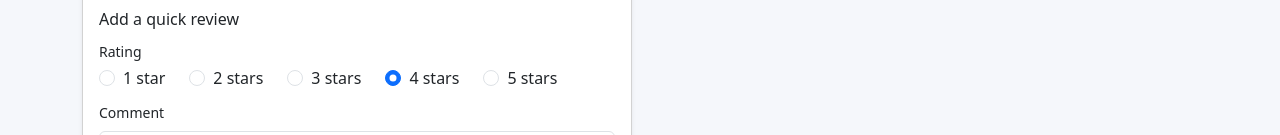
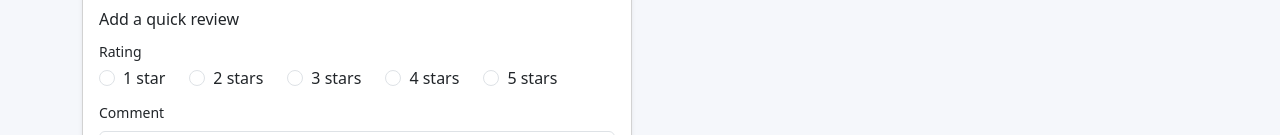
Before and after one commit to CS571-F25/p66, a React (Vite) app: page /#/library in a window 1280 px wide. Shown: the part 665-800 px from the top of the page. Built offline with nearby package versions, Linux system fonts and the light colour scheme; the HTML template or start-up script is replaced by a standard one.

Commit message:
comments are no longer required to leave a star review

```diff
--- a/src/components/ReviewForm.jsx
+++ b/src/components/ReviewForm.jsx
@@ -2,19 +2,24 @@ import { useState } from 'react'
 import { Button, Form, Stack } from 'react-bootstrap'
 
 export default function ReviewForm({ onSubmit }) {
-  const [rating, setRating] = useState(4)
+  const [rating, setRating] = useState(null)
   const [text, setText] = useState('')
+  const [error, setError] = useState('')
 
   const handleSubmit = (event) => {
     event.preventDefault()
-    if (!text.trim()) return
+    if (!rating) {
+      setError('Select a rating to save your review.')
+      return
+    }
+    setError('')
     onSubmit({
       reviewer: 'You',
       rating,
       text: text.trim()
     })
     setText('')
-    setRating(4)
+    setRating(null)
   }
 
   return (
@@ -49,9 +54,13 @@ export default function ReviewForm({ onSubmit }) {
             value={text}
             onChange={(e) => setText(e.target.value)}
             placeholder="What stood out about this book?"
-            required
           />
         </Form.Group>
+        {error && (
+          <div className="text-danger small" role="alert">
+            {error}
+          </div>
+        )}
         <Button type="submit" variant="primary">
           Save review
         </Button>
--- a/src/components/ReviewList.jsx
+++ b/src/components/ReviewList.jsx
@@ -15,7 +15,7 @@ export default function ReviewList({ reviews }) {
               {review.rating}★
             </span>
           </p>
-          <p className="mb-0 small text-muted">{review.text}</p>
+          <p className="mb-0 small text-muted">{review.text || 'No comment provided.'}</p>
         </ListGroup.Item>
       ))}
     </ListGroup>
```
Also changed, not shown: 2 other files (tests, documents, lock files or other folders).
